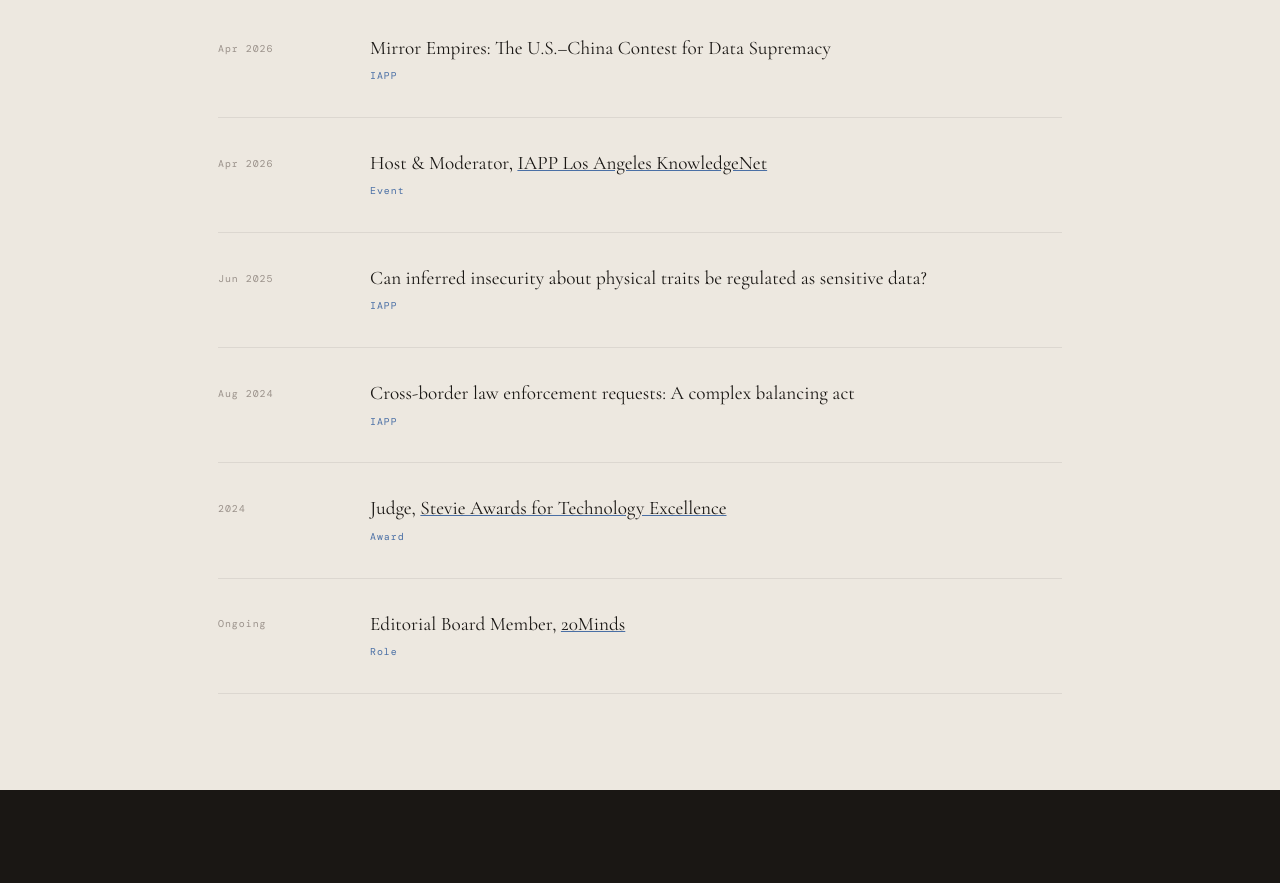
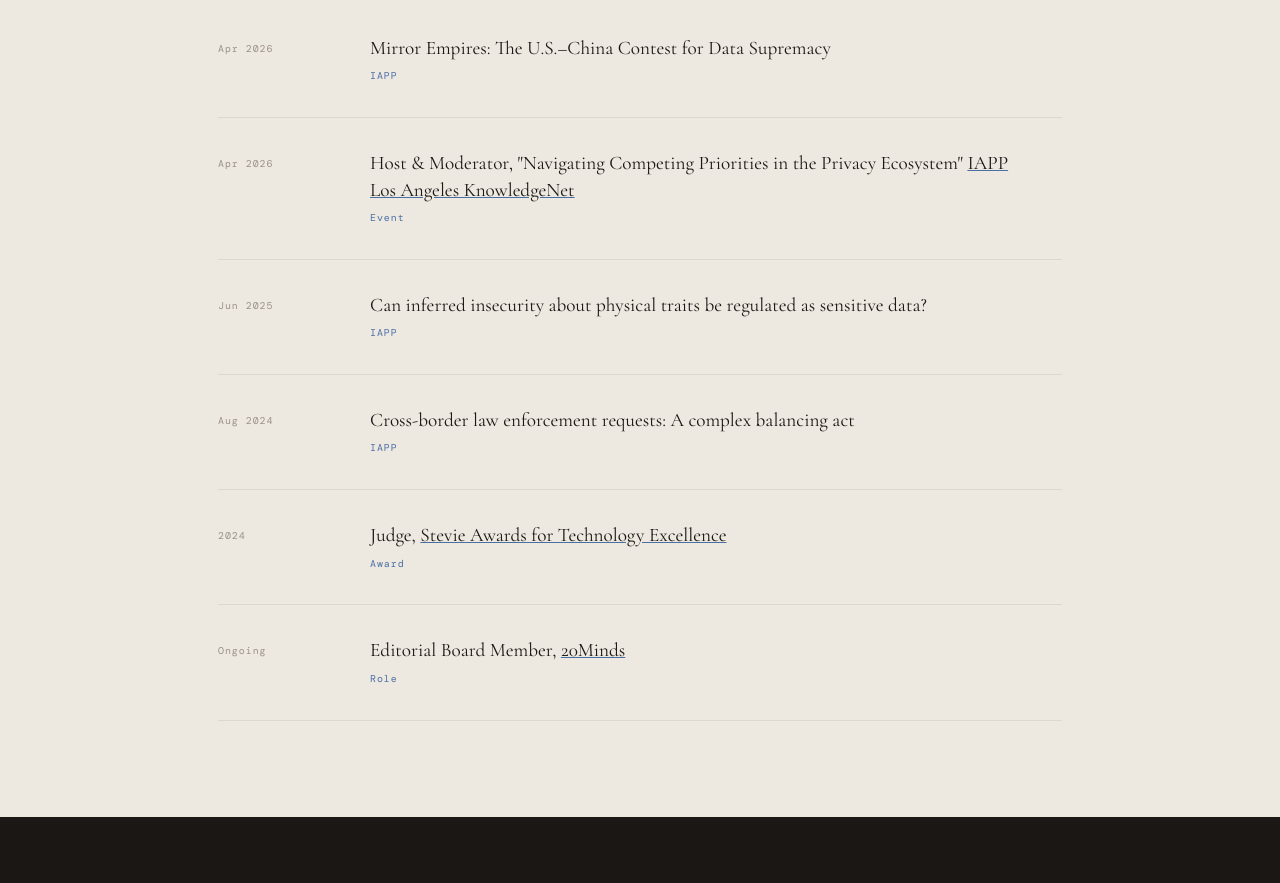
Before and after one commit to liroufoong/liroujanefoong, a plain HTML site: page index.html in a window 1280 px wide. Shown: the part 3249-4132 px from the top of the page. Drawn offline with nearby package versions, Linux system fonts and the light colour scheme; a web font is replaced by a local one.

Commit message:
Update index.html

```diff
--- a/index.html
+++ b/index.html
@@ -241,7 +241,7 @@
         </a>
         <div class="article-item fade-up" style="cursor:default">
           <span class="article-date">Apr 2026</span>
-          <div><h3 class="article-title">Host &amp; Moderator, <a href="https://iapp.org" target="_blank" style="color:inherit;text-decoration:underline;text-decoration-color:var(--accent-soft)">IAPP Los Angeles KnowledgeNet</a></h3><p class="article-pub">Event</p></div>
+          <div><h3 class="article-title">Host &amp; Moderator, "Navigating Competing Priorities in the Privacy Ecosystem" <a href="https://iapp.org" target="_blank" style="color:inherit;text-decoration:underline;text-decoration-color:var(--accent-soft)">IAPP Los Angeles KnowledgeNet</a></h3><p class="article-pub">Event</p></div>
           <span class="article-arrow" style="opacity:0">&rarr;</span>
         </div>
         <a href="https://iapp.org/news/a/can-inferred-insecurity-about-physical-traits-be-regulated-as-sensitive-data-" target="_blank" class="article-item fade-up">
```
